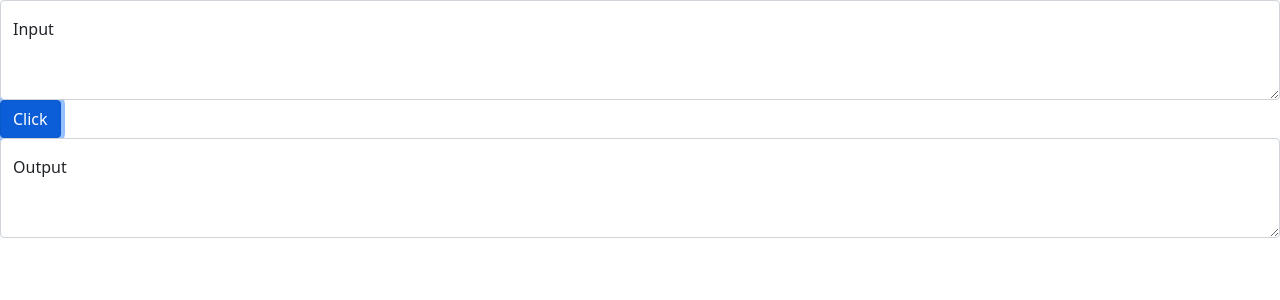
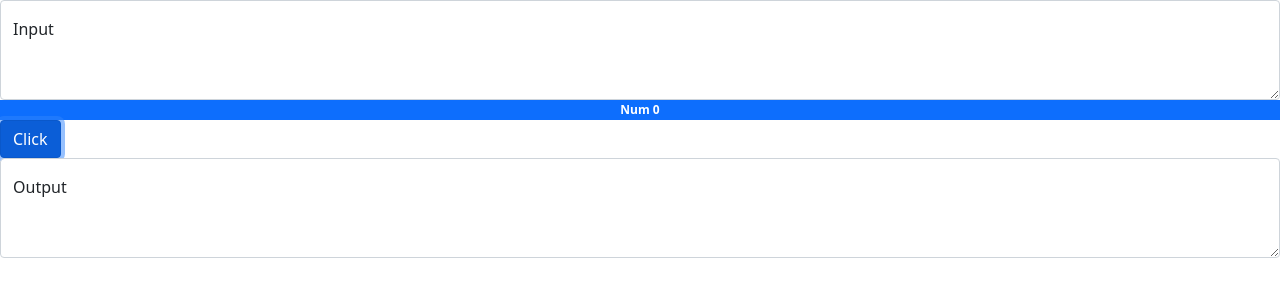
Before and after one commit to ltpquang/nagini, a React (Create React App) app: page / in a window 1280 px wide. Both pictures are taken after a click on the button "Click". Shown: the top 300 px of the page. Built offline with nearby package versions, Linux system fonts and the light colour scheme.

Commit message:
Click to add nodes

```diff
--- a/src/pkg/main/Main.js
+++ b/src/pkg/main/Main.js
@@ -1,13 +1,33 @@
 import React from "react";
-import {Button, FloatingLabel, Form} from "react-bootstrap";
+import {Badge, Button, FloatingLabel, Form, Row} from "react-bootstrap";
 
 class Main extends React.Component {
 
   constructor(props, context) {
     super(props, context);
-    this.props = {
+    this.state = {
+      nodeCount: 0,
+    }
+  }
 
+  handleClick() {
+    this.setState({
+      nodeCount: this.state.nodeCount + 1,
+    })
+  }
+
+  renderNodes() {
+    let result = [];
+    for (let i = 0; i < this.state.nodeCount; i++) {
+      result.push(this.renderNode(i));
     }
+    return result
+  }
+
+  renderNode(index) {
+    return <Row>
+      <Badge bg="primary">Num {index}</Badge>
+    </Row>
   }
 
   render() {
@@ -16,17 +36,19 @@ class Main extends React.Component {
         <Form.Control
             as="textarea"
             placeholder="Paste"
-            style={{ height: '100px' }}
+            style={{height: '100px'}}
         />
       </FloatingLabel>
 
-      <Button>Click</Button>
+      {this.renderNodes()}
+
+      <Button onClick={() => this.handleClick()}>Click</Button>
 
       <FloatingLabel controlId="outputTextArea" label="Output">
         <Form.Control
             as="textarea"
             placeholder="Paste"
-            style={{ height: '100px' }}
+            style={{height: '100px'}}
         />
       </FloatingLabel>
     </div>
```
